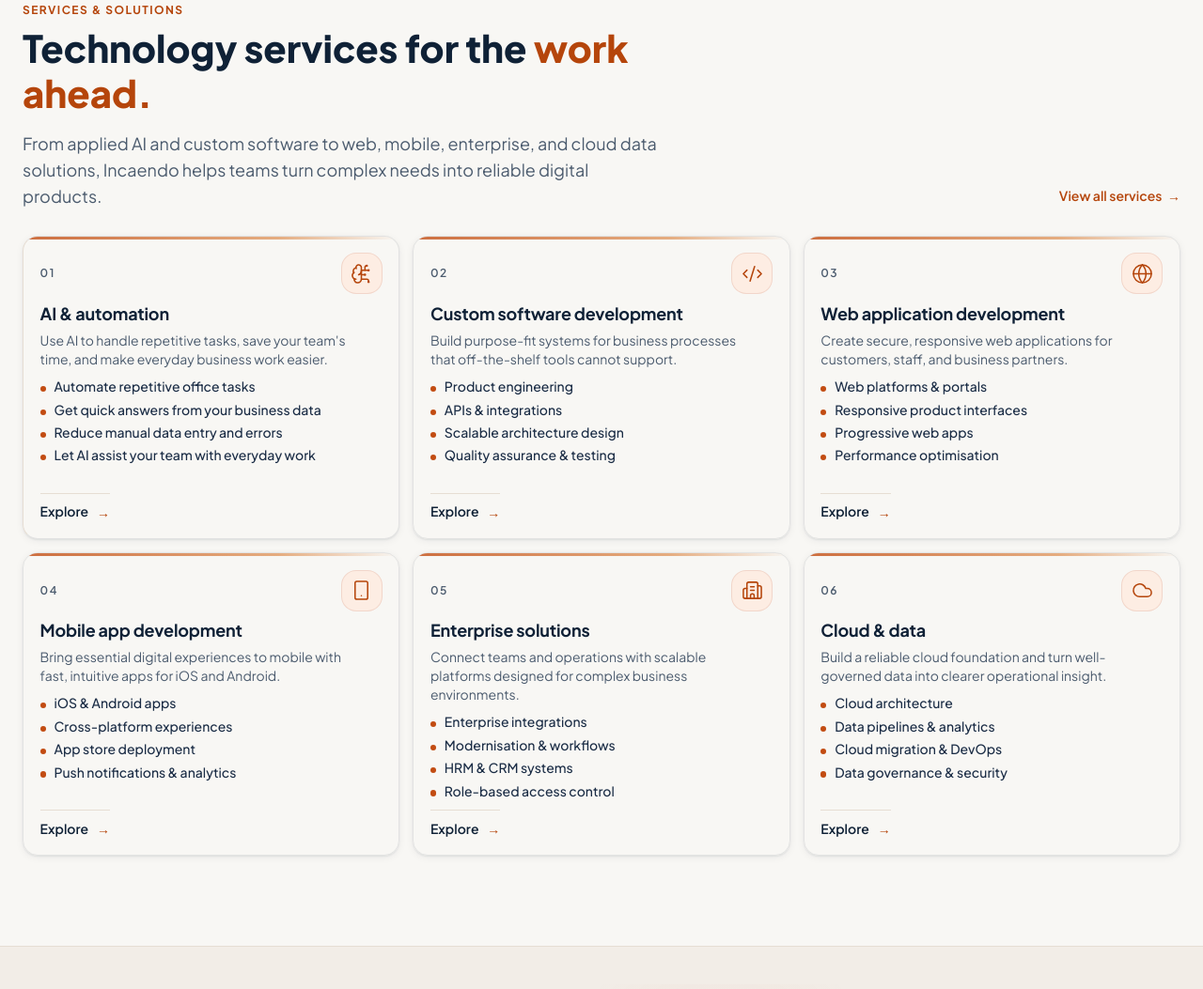
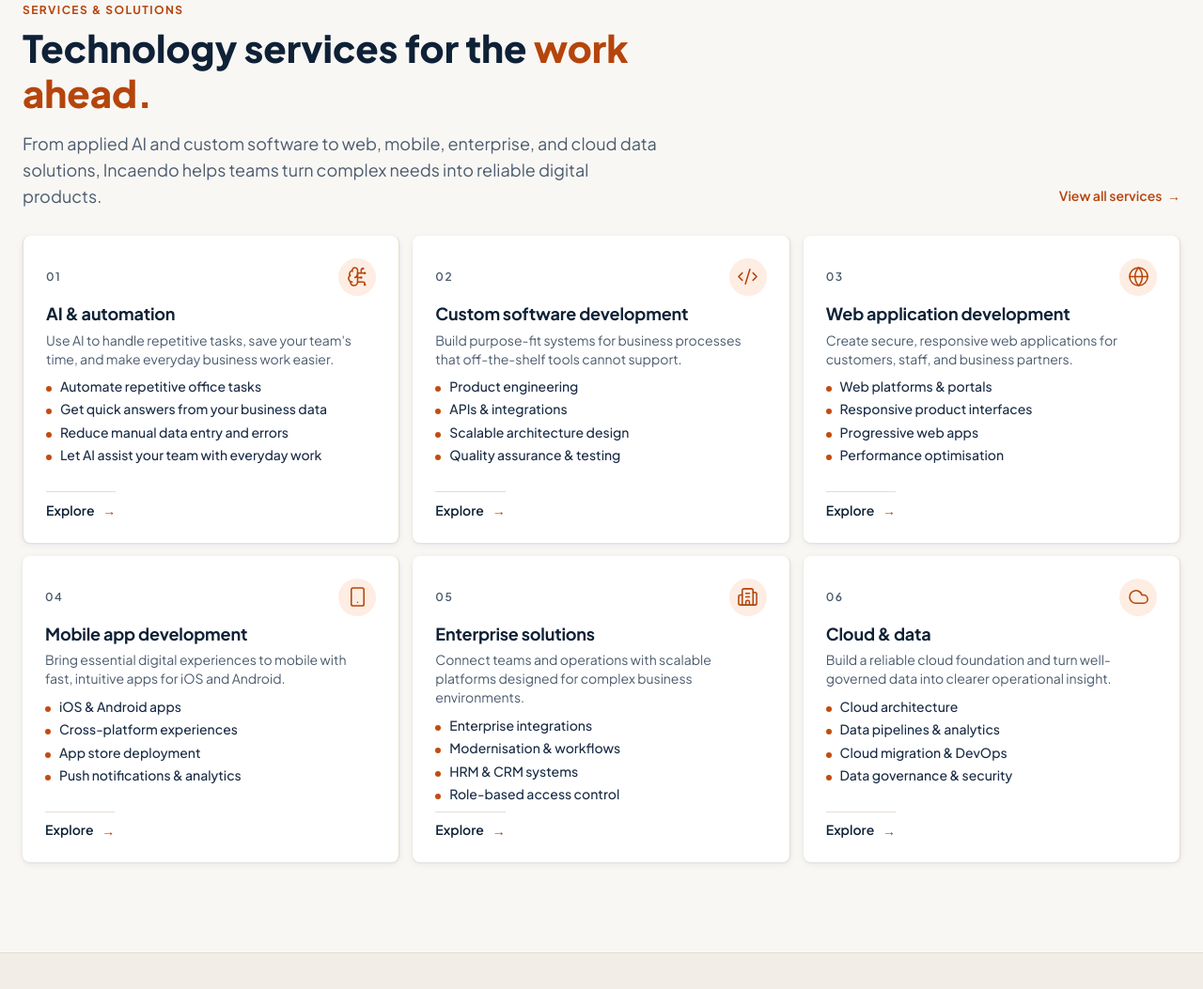
Before and after one commit to IncaendoTechnologies/incaendo-corporate, an Astro site: page / in a window 1280 px wide. Shown: the part 1065-2118 px from the top of the page at 94% size. Built offline with nearby package versions, Linux system fonts and the light colour scheme; Astro itself is replaced by a stand-in of ours.

Commit message:
Fix cards to match design system — white surface with shadow
- Homepage service cards: white background, shadow-1, radius-md, no gradient
  top bar, 40px round orange-soft icon, subtle hover lift
- Services page overview cards: same treatment — white surface, shadow-1,
  space-5 padding, clean hover to shadow-2

Co-Authored-By: Claude Opus 4.6 (1M context) <noreply@anthropic.com>

```diff
--- a/src/styles/home.css
+++ b/src/styles/home.css
@@ -247,64 +247,33 @@
   border: 0;
 }
 
+/* Design system Card: surface-raised panel, radius-md, space-5 padding.
+   No coloured top borders or gradient bars. */
 .service-card-featured {
-  --service-card-lift: 0px;
   position: relative;
   display: flex;
   min-width: 0;
-  min-height: 260px;
   height: 100%;
   flex-direction: column;
   justify-content: flex-start;
-  gap: 0.6rem;
-  overflow: hidden;
-  padding: 1.1rem;
-  border: 1px solid rgb(16 27 45 / 9%);
-  border-radius: var(--radius-lg);
+  gap: var(--space-2, 8px);
+  padding: var(--space-5, 24px);
+  border-radius: var(--radius-md, 8px);
+  background: var(--surface, #ffffff);
   box-shadow: var(--shadow-1);
-  /* Lift only: a 3D tilt or scale made the card text blurry on hover. */
-  transform: translateY(var(--service-card-lift));
   transition:
-    transform 280ms var(--ease-out),
-    border-color 280ms var(--ease-out),
-    box-shadow 280ms var(--ease-out),
-    background-color 280ms var(--ease-out);
+    box-shadow var(--motion-fast, 150ms) var(--ease-out),
+    transform var(--motion-fast, 150ms) var(--ease-out);
 }
 
 .service-card-featured::before {
-  position: absolute;
-  z-index: 0;
-  inset: 0 0 auto;
-  height: 3px;
-  background: linear-gradient(
-    90deg,
-    var(--color-orange),
-    #e09a63 68%,
-    transparent
-  );
-  content: '';
-  opacity: 0.8;
-  transition:
-    opacity 280ms var(--ease-out),
-    filter 280ms var(--ease-out);
+  display: none;
 }
 
 .service-card-featured:hover,
 .service-card-featured:focus-within {
-  --service-card-lift: -8px;
-  z-index: 2;
-  border-color: rgb(168 65 33 / 42%);
-  background: #fff;
-  box-shadow:
-    0 22px 42px rgb(15 33 54 / 15%),
-    0 7px 20px rgb(168 65 33 / 8%);
-  transform: translateY(var(--service-card-lift));
-}
-
-.service-card-featured:hover::before,
-.service-card-featured:focus-within::before {
-  opacity: 1;
-  filter: drop-shadow(0 2px 7px rgb(168 65 33 / 28%));
+  box-shadow: var(--shadow-2);
+  transform: translateY(-3px);
 }
 
 .service-card-featured .service-card-top,
@@ -315,12 +284,12 @@
 }
 
 .service-card-featured .service-icon {
-  width: 44px;
-  height: 44px;
-  border: 1px solid rgb(168 65 33 / 13%);
-  border-radius: var(--radius-lg);
-  background: var(--color-peach);
-  color: var(--color-orange-text);
+  width: 40px;
+  height: 40px;
+  border: 0;
+  border-radius: 50%;
+  background: var(--orange-soft, #fdede3);
+  color: var(--orange-text, #b5450b);
   transform: translateZ(0) rotate(0deg);
   transition:
     transform 280ms var(--ease-out),
```
Also changed, not shown: src/components/ServicesPage.astro (+9 -34 lines).
